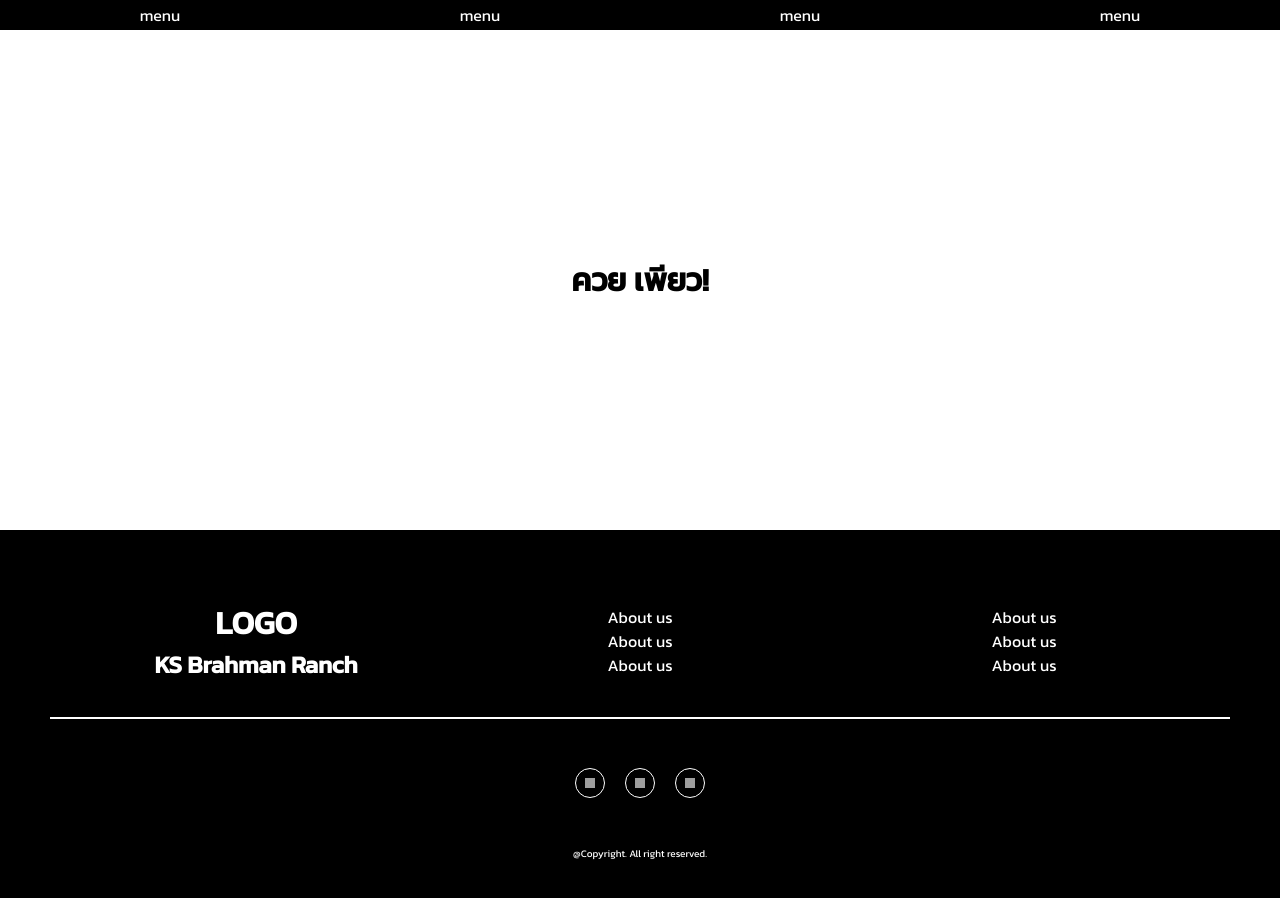
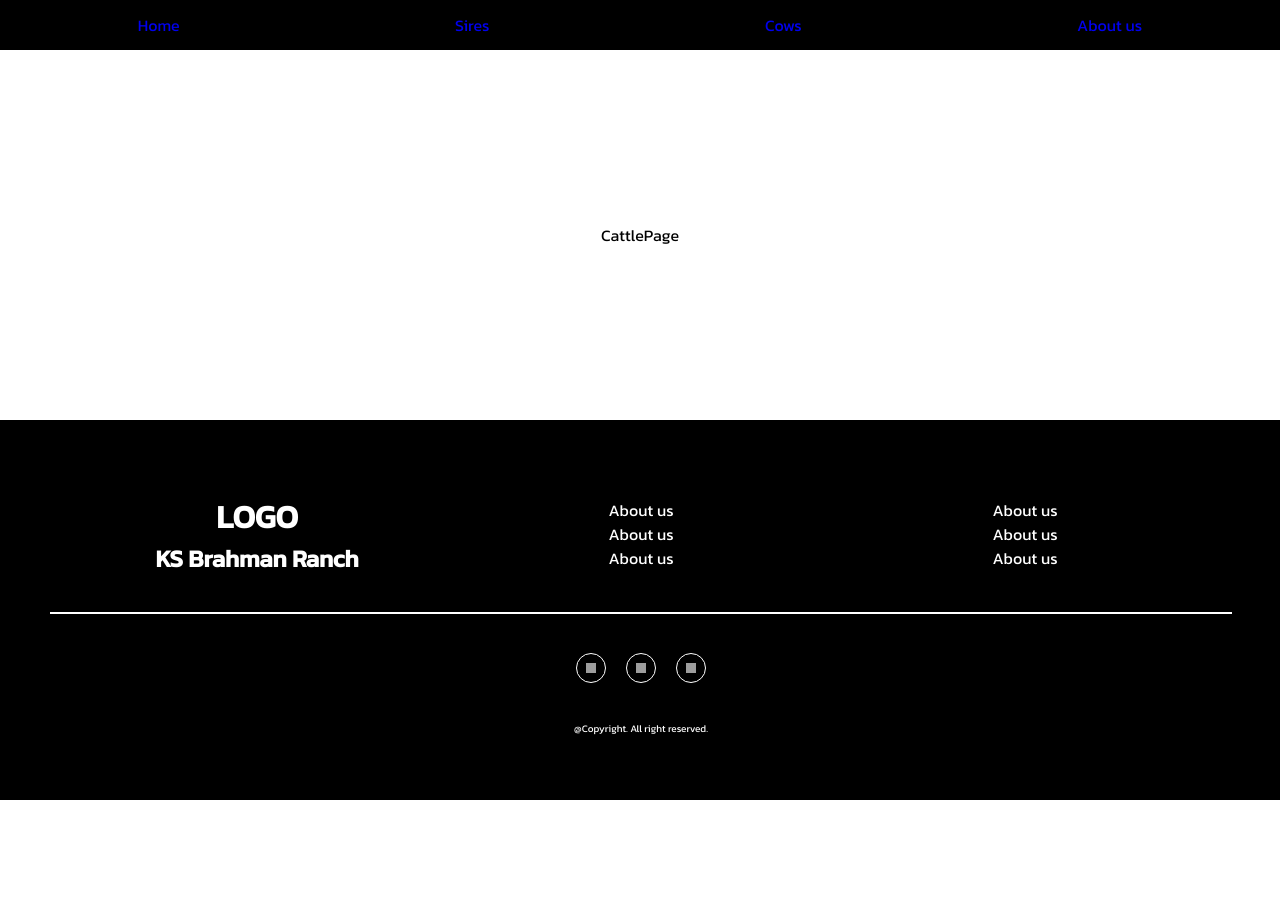
Before and after one commit to kanpizza1150/ks-brahman-ranch, a React (Create React App) app: page /sires in a window 1280 px wide. Shown: the top 898 px of the page. After the commit the page ends 800 px from the top, so only its background shows below. Built offline with nearby package versions, Linux system fonts and the light colour scheme; grey boxes are pictures that could not be loaded.

Commit message:
set layout

```diff
--- a/src/App.js
+++ b/src/App.js
@@ -1,21 +1,38 @@
-import { GlobalStyle } from './globalStyle'
-import Footer from './component/Footer'
-import Helmet from "./component/Helmet";
-import NavigatorBar from './component/NavigatorBar'
-import {BodyWrapper,MainWrapper} from './globalStyle'
+import { GlobalStyle } from "./globalStyle"
+import Footer from "./component/Footer"
+import Helmet from "./component/Helmet"
+import NavigatorBar from "./component/NavigatorBar"
+import { BodyWrapper, MainWrapper } from "./globalStyle"
+import LandingPage from "./container/LandingPage"
+import CattlePage from "./container/CattlePage"
+import {
+    BrowserRouter as Router,
+    Route
+} from "react-router-dom"
 const App = () => {
-  const _getBody=()=>{
-    return <BodyWrapper> <h1 style={{textAlign:'center'}}>ควย เพียว!</h1></BodyWrapper>
-  }
-  return (
-    <MainWrapper>
-      <Helmet title='Home' />
-      <GlobalStyle />
-      <NavigatorBar/>
-     {_getBody()}
-      <Footer />
-    </MainWrapper>
-  );
+    const _getRoutes = () => {
+        return (
+            <>
+                <Route exact path='/' component={LandingPage} />
+                <Route path='/cows' component={CattlePage} />
+                <Route path='/sires' component={CattlePage} />
+            </>)
+    }
+    return (
+        <>
+            <Helmet title="Home" />
+            <GlobalStyle />
+            <MainWrapper>
+                <Router>
+                    <NavigatorBar />
+                    <BodyWrapper>
+                        {_getRoutes()}
+                    </BodyWrapper>
+                    <Footer />
+                </Router>
+            </MainWrapper>
+        </>
+    )
 }
 
-export default App;
+export default App
--- a/src/component/Footer/styled.js
+++ b/src/component/Footer/styled.js
@@ -1,23 +1,20 @@
 import styled from 'styled-components'
 import { setColor, setFlex } from '../../globalStyle'
 export const FooterWrapper = styled.div`
-    width:100vw;
-    min-height:50vh;
-    height:fit-content;
     background-color:${setColor.black};
     color:${setColor.white};
     padding:5rem;
     ${setFlex('space-around')};
     flex-direction:column;
     flex-wrap:wrap;
-
+    height:35vh;
 `
 
 export const ContentWrapper = styled.div`
  ${setFlex('center', 'space-between')};
  width:100%;
  flex-wrap:wrap;
- height:10vh;
+ height:10rem;
 
 `
 export const ContentContainer = styled.div`
--- a/src/component/NavigatorBar/index.js
+++ b/src/component/NavigatorBar/index.js
@@ -1,12 +1,13 @@
 import React from 'react'
-import {NavWrapper} from './styled'
- const  NavigatorBar=() =>{
+import { NavWrapper } from './styled'
+import { Link } from 'react-router-dom'
+const NavigatorBar = () => {
     return (
         <NavWrapper>
-            <div className='menu'>menu</div>
-            <div className='menu'>menu</div>
-            <div className='menu'>menu</div>
-            <div className='menu'>menu</div>
+            <Link className='menu' to="/">Home</Link>
+            <Link className='menu' to="/sires">Sires</Link>
+            <Link className='menu' to="/cows">Cows</Link>
+            <Link className='menu' to="/about-us">About us</Link>
         </NavWrapper>
     )
 }
--- a/src/component/NavigatorBar/styled.js
+++ b/src/component/NavigatorBar/styled.js
@@ -1,8 +1,7 @@
 import styled from 'styled-components'
 import { setFlex } from '../../globalStyle'
 export const NavWrapper = styled.div`
-    width:100vw;
-    height:3rem;
+    height:5rem;
     ${setFlex('space-between')};
     background-color:black;
     color:white;
--- /dev/null
+++ b/src/container/CattlePage/index.js
@@ -0,0 +1,11 @@
+import React from 'react'
+
+const CattlePage = () => {
+    return (
+        <div>
+            CattlePage
+        </div>
+    )
+}
+
+export default CattlePage
--- a/src/container/LandingPage/index.js
+++ b/src/container/LandingPage/index.js
@@ -0,0 +1,17 @@
+import React from 'react'
+import { Section } from './styled'
+const LandingPage = () => {
+    return (
+        <div>
+            <Section>
+                LandingPage1
+        </Section>
+            <Section>
+                LandingPage2
+        </Section>
+
+
+        </div>
+    )
+}
+export default LandingPage
--- /dev/null
+++ b/src/container/LandingPage/styled.js
@@ -0,0 +1,7 @@
+import styled from 'styled-components'
+import { setFlex } from '../../globalStyle'
+
+export const Section = styled.div`
+    height:45vh;
+    ${setFlex()};
+ `
--- a/src/globalStyle.js
+++ b/src/globalStyle.js
@@ -13,12 +13,15 @@ export const setFlex = (primary = 'center', secondary = 'center') => css`
 `
 
 export const MainWrapper = styled.div`
-     max-height: 100vw;
-    overflow: hidden;
+    ${setFlex('space-between', '')}
+    flex-direction: column;
+    min-height: 100vh;
+
 `
+
 export const BodyWrapper = styled.div`
-   height:50rem;
    ${setFlex()};
+   height:100%;
 `
 
 
@@ -28,21 +31,23 @@ export const GlobalStyle = createGlobalStyle`
         margin: 0;
         padding: 0;
         font-family: 'Kanit', sans-serif;
-        box-sizing: border-box;
         text-decoration: none;
-        list-style: none;}
+        list-style: none;
+    }
+
     html {
         font-size: 62.5%;
+
     }
     body {
         margin:0;
         padding:0;
         font-size:16px;
+        box-sizing: border-box;
     }
     button{
         outline:none;
         cursor:pointer;
         border:none;
     }
-
 `
```
Also changed, not shown: src/container/CattlePage/styled.js (added), 1 other file (tests, documents, lock files or other folders).
